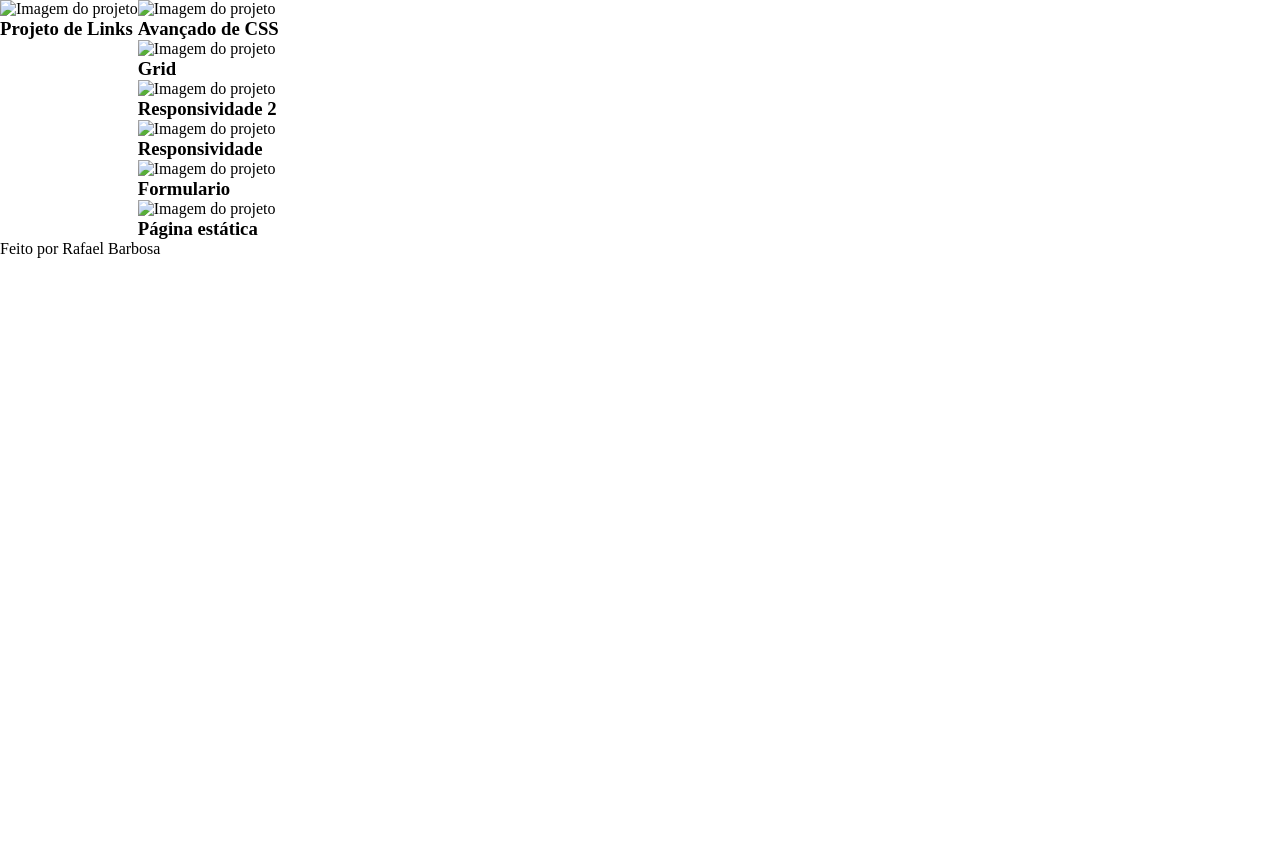
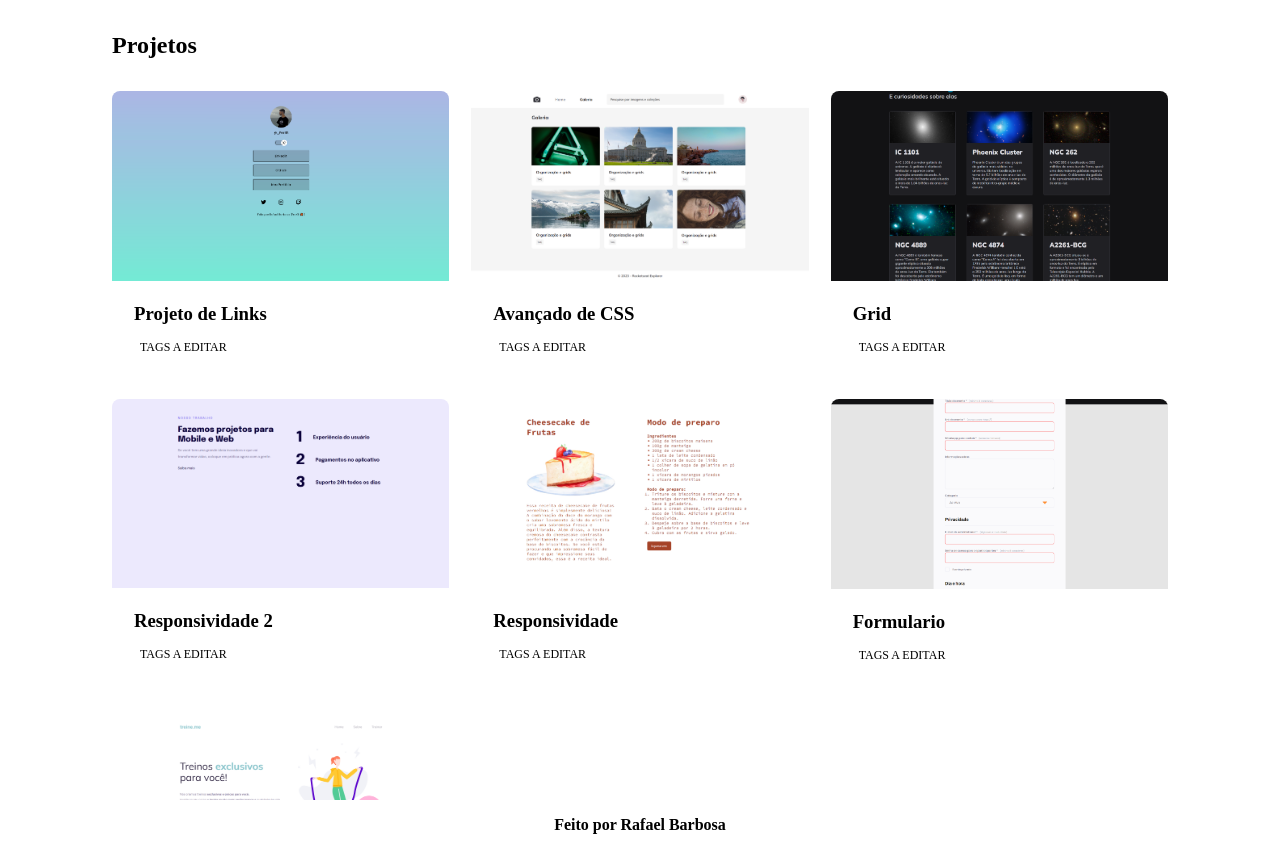
Before and after one commit to FroXB/Portfolio, a plain HTML site: page index.html in a window 1280 px wide. Before the commit the page ends 800 px from the top, so only its background shows below. Drawn offline with Linux system fonts and the light colour scheme.

Commit message:
Criação de assets a alterações no HTML e CSS

```diff
--- a/index.html
+++ b/index.html
@@ -12,48 +12,98 @@
 <body>
     <div id="app">
         <header>
-            <div class="link">
-                <img src="#" alt="Imagem do projeto">
+        </header>
+        <main>
+            <!-- deixar fixo -->
+            <div class="container">
+                <h1>Projetos</h1>
+                <section class="projects">
+                    <figure class="item">
+                        <img src="assets/links.png" alt="Imagem do projeto">
+                        <figcaption class="details">
                             <H3>Projeto de Links</H3>
                             <p></p>
+                            <div class="tags">
+                                <span>Tags a editar</span>
                             </div>
-        </header>
-        <main>
-            <div class="projects">
-                <img src="#" alt="Imagem do projeto">
+                        </figcaption>
+                    </figure>
+
+                    <figure class="item">
+                        <img src="assets/cssavançado.png" alt="Imagem do projeto">
+                        <figcaption class="details">
                             <h3>Avançado de CSS</h3>
                         <p></p>
+                            <div class="tags">
+                                <span>Tags a editar</span>
                             </div>
-            <div class="projects">
-                <img src="#" alt="Imagem do projeto">
-                <h3>Grid</h3>
+                        </figcaption>
+                    </figure>
+
+                    <figure class="item">
+                        <img src="assets/grid.png" alt="Imagem do projeto">
+                        <figcaption class="details">
+                            <H3>Grid</H3>
                             <p></p>
+                            <div class="tags">
+                                <span>Tags a editar</span>
                             </div>
-            <div class="projects">
-                <img src="#" alt="Imagem do projeto">
-                <h3>Responsividade 2</h3>
+                        </figcaption>
+                    </figure>
+
+                    <figure class="item">
+                        <img src="assets/responsividade2.png" alt="Imagem do projeto">
+                        <figcaption class="details">
+                            <H3>Responsividade 2</H3>
                             <p></p>
+                            <div class="tags">
+                                <span>Tags a editar</span>
                             </div>
-            <div class="projects">
-                <img src="#" alt="Imagem do projeto">
-                <h3>Responsividade</h3>
+                        </figcaption>
+                    </figure>
+
+                    <figure class="item">
+                        <img src="assets/responsividade.png" alt="Imagem do projeto">
+                        <figcaption class="details">
+                            <H3>Responsividade</H3>
                             <p></p>
+                            <div class="tags">
+                                <span>Tags a editar</span>
                             </div>
-            <div class="projects">
-                <img src="#" alt="Imagem do projeto">
-                <h3>Formulario</h3>
+                        </figcaption>
+                    </figure>
+
+                    <figure class="item">
+                        <img src="assets/form.png" alt="Imagem do projeto">
+                        <figcaption class="details">
+                            <H3>Formulario</H3>
                             <p></p>
+                            <div class="tags">
+                                <span>Tags a editar</span>
                             </div>
-            <div class="projects">
-                <img src="#" alt="Imagem do projeto">
-                <h3>Página estática</h3>
+                        </figcaption>
+                    </figure>
+
+                    <figure class="item">
+                        <img src="assets/treinohtml.png" alt="Imagem do projeto">
+                        <figcaption class="details">
+                            <H3>Treino de HTML</H3>
                             <p></p>
+                            <div class="tags">
+                                <span>Tags a editar</span>
+                            </div>
+                        </figcaption>
+                    </figure>
+
+                </section>
             </div>
         </main>
     </div>
-    <footer>
+
+    <footer class="container">
         <p>Feito por Rafael Barbosa</p>
     </footer>
+
 </body>
 
 </html>
--- a/style.css
+++ b/style.css
@@ -21,4 +21,125 @@ body {
 #app {
     display: grid;
     grid-template-columns: max-content 1fr max-content;
+    height: 100vh;
 }
+
+.container {
+    padding: 1.6rem 3.2rem;
+    width: min(112rem, 100%);
+    margin: 0 auto;
+}
+
+main {
+    overflow-y: scroll;
+    /* background-color: #fff; */
+}
+
+header {
+    display: flex;
+    align-items: center;
+    gap: 7.2rem;
+    font-weight: 700;
+}
+
+header form {
+    flex: 1;
+}
+
+main h1 {
+    font-size: 2.4rem;
+    padding-top: 1.6rem;
+}
+
+.projects {
+    margin-top: 3.2rem;
+    display: grid;
+    grid-template-columns: repeat(3, 1fr);
+    gap: 2.2rem;
+}
+
+.item {
+    background-color: var(--color-base-white);
+    border-radius: 0.8rem;
+    overflow: hidden;
+}
+
+.item img {
+    width: 100%;
+    aspect-ratio: 16/9;
+    object-fit: cover;
+
+    transition: all 200ms ease-in-out;
+
+    display: block;
+}
+
+.item img:hover {
+    filter: hue-rotate(7deg) contrast(101%) saturate(200%);
+    transform: scale(1.1) rotate(-2deg);
+}
+
+.details{
+    padding: 2.2rem;
+    background-color: var(--color-base-white);
+    z-index: 1;
+    position: relative;
+}
+
+.details h2 {
+    font-size: 1.8rem;
+}
+
+.tags {
+    margin-top: 1.2rem;
+}
+
+.tags span {
+    padding: 0.6rem;
+    background-color: var(--color-base-gray-100);
+    border-radius: 0.4rem;
+
+    line-height: 0;
+    font-size: 1.2rem;
+    text-transform: uppercase;
+}
+
+footer {
+    text-align: center;
+    padding: 1.6rem;
+    font-weight: 600;
+}
+
+/* animação */
+
+header {
+    --startY: -100%;
+    animation: move .2s;
+}
+
+footer {
+    --startY:100%;
+    animation: move .2s;
+}
+
+@keyframes move {
+    from {
+        transform: translateY(var(--startY));
+    }
+}
+
+.item {
+    --delay: .4s;
+    animation: apper .4s var(--delay) backwards;
+}
+
+@keyframes apper {
+    0% {
+        opacity: 0;
+        transform: scale(0.7);
+    }
+
+    50% {
+        transform: scale(1.2);
+    }
+}
```
Also changed, not shown: assets/cssavançado.png (added), assets/form.png (added), assets/grid.png (added), assets/links.png (added), assets/responsividade.png (added), assets/responsividade2.png (added), assets/treinohtml.png (added). Lines whose indentation alone changed are shown as unchanged.
